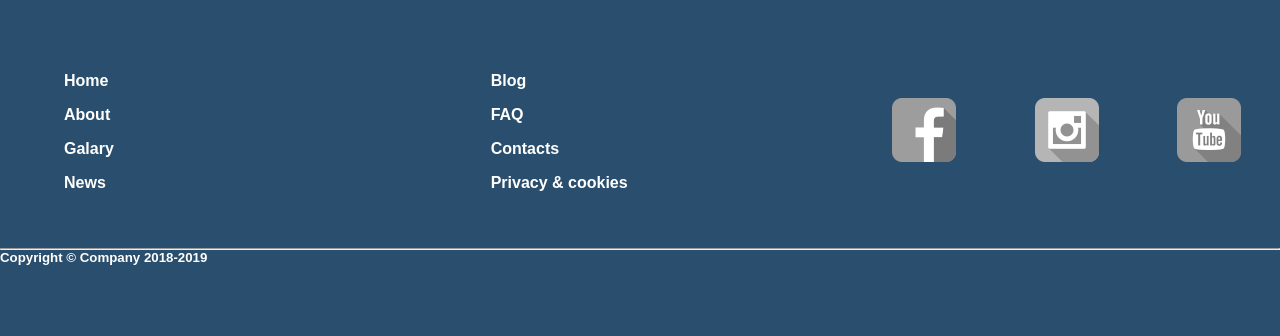
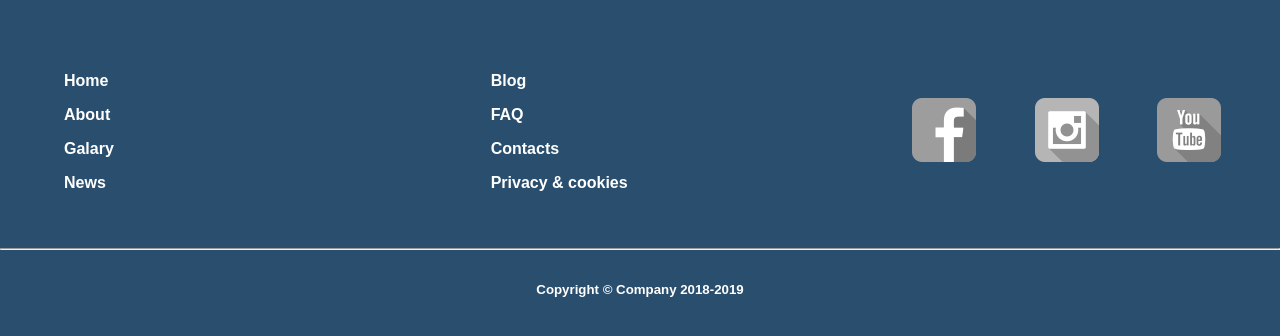
Before and after one commit to macedon-ps/Programs_repository, a PHP site: page /footerOfSite.html in a window 1280 px wide. Shown: the top 336 px of the page. Run offline with PHP 8.4, Linux system fonts and the light colour scheme.

Commit message:
add .bottomFooter

```diff
--- a/HTML/Homework/HW_3/footerOfSite.css
+++ b/HTML/Homework/HW_3/footerOfSite.css
@@ -27,10 +27,12 @@ body{
 }
 .images{
     display: flex;
-    justify-content: space-around;
+    justify-content: space-evenly;
     align-items: center;
 }
-h4{
-    display: inline;
-
+.bottomFooter{
+    display: flex;
+    margin-top: 2em;
+    align-items: center;
+    justify-content: center;
 }
```
